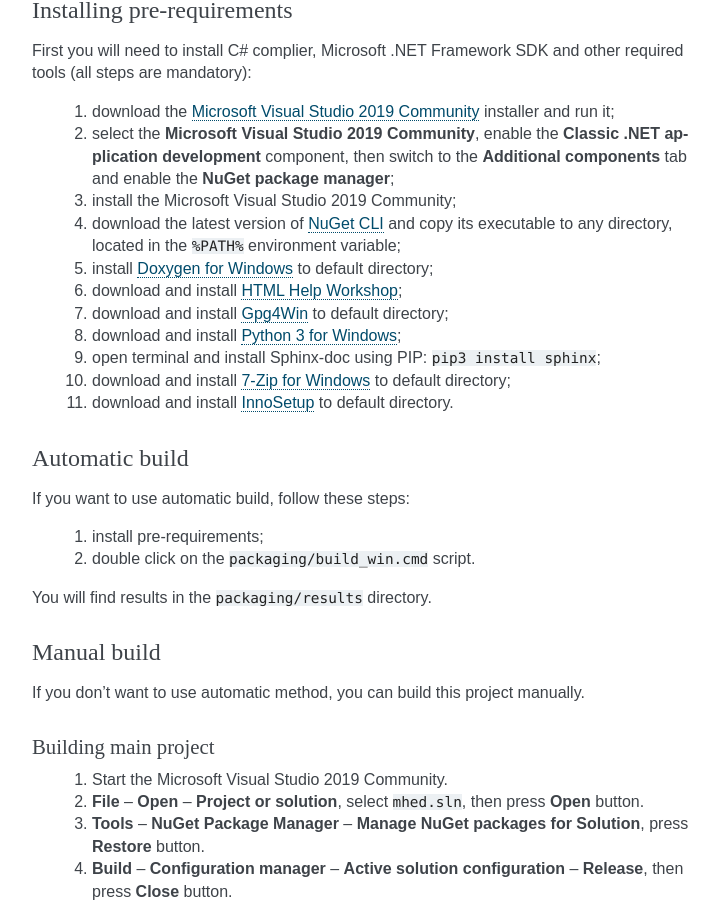
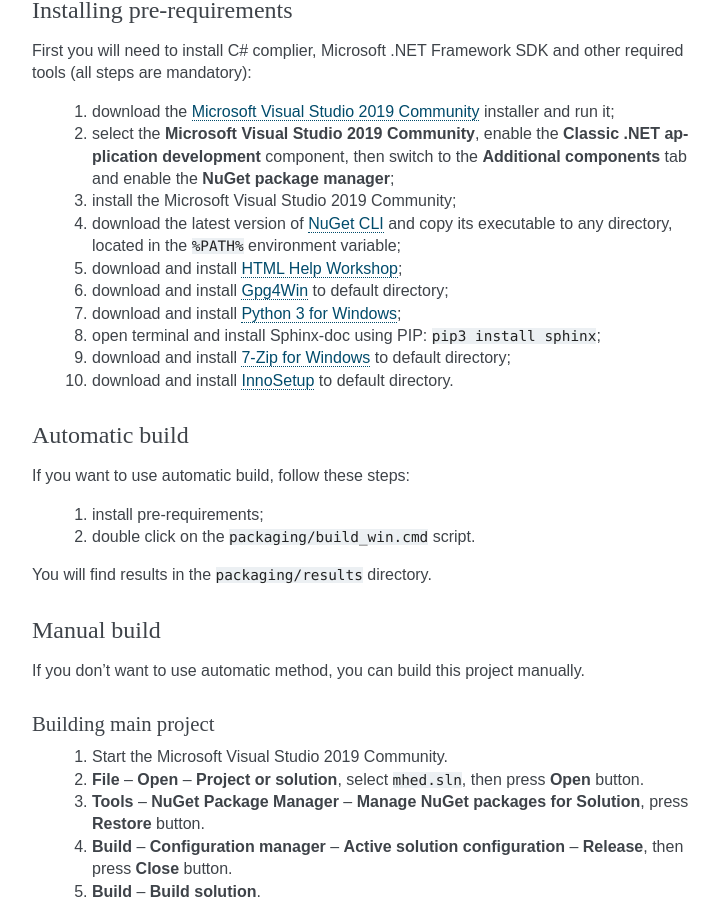
Before and after one commit to xvitaly/mhed, a Sphinx documentation site: the page built from docs/source/development.rst, in a window 1280 px wide and 900 px high, scrolled down 381 px. Shown: the whole window, without its empty margins (388-1107 px from the left). Built offline with Sphinx 7.4.7, drawn with Linux system fonts in a browser that asks for light colours.

Commit message:
Removed Doxygen requirement from documentation.

```diff
--- a/docs/source/development.rst
+++ b/docs/source/development.rst
@@ -35,13 +35,12 @@
   2. select the **Microsoft Visual Studio 2019 Community**, enable the **Classic .NET application development** component, then switch to the **Additional components** tab and enable the **NuGet package manager**;
   3. install the Microsoft Visual Studio 2019 Community;
   4. download the latest version of `NuGet CLI <https://www.nuget.org/downloads>`_ and copy its executable to any directory, located in the ``%PATH%`` environment variable;
-  5. install `Doxygen for Windows <http://www.doxygen.nl/download.html>`_ to default directory;
-  6. download and install `HTML Help Workshop <https://www.microsoft.com/en-us/download/details.aspx?id=21138>`_;
-  7. download and install `Gpg4Win <https://www.gpg4win.org/>`_ to default directory;
-  8. download and install `Python 3 for Windows <https://www.python.org/downloads/windows/>`_;
-  9. open terminal and install Sphinx-doc using PIP: ``pip3 install sphinx``;
-  10. download and install `7-Zip for Windows <https://www.7-zip.org/download.html>`_ to default directory;
-  11. download and install `InnoSetup <http://www.jrsoftware.org/isdl.php>`_ to default directory.
+  5. download and install `HTML Help Workshop <https://www.microsoft.com/en-us/download/details.aspx?id=21138>`_;
+  6. download and install `Gpg4Win <https://www.gpg4win.org/>`_ to default directory;
+  7. download and install `Python 3 for Windows <https://www.python.org/downloads/windows/>`_;
+  8. open terminal and install Sphinx-doc using PIP: ``pip3 install sphinx``;
+  9. download and install `7-Zip for Windows <https://www.7-zip.org/download.html>`_ to default directory;
+  10. download and install `InnoSetup <http://www.jrsoftware.org/isdl.php>`_ to default directory.
 
 Automatic build
 ^^^^^^^^^^^^^^^^^^^^^^^^^
```
Also changed, not shown: 1 other file.
